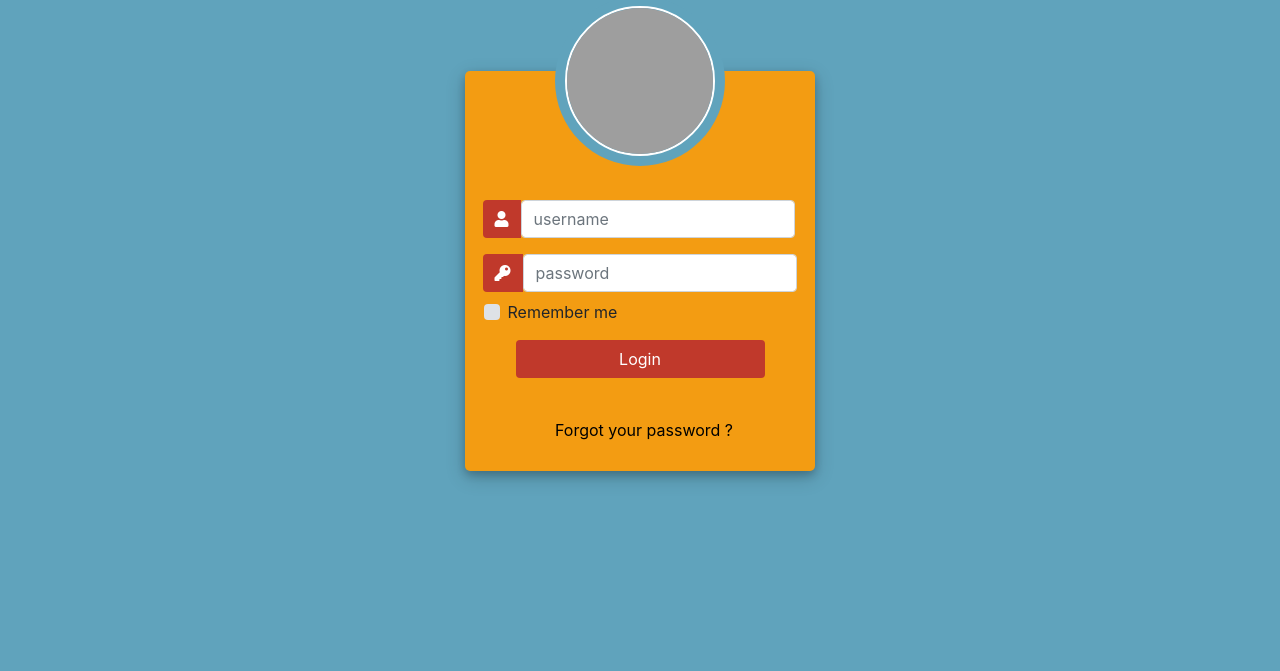
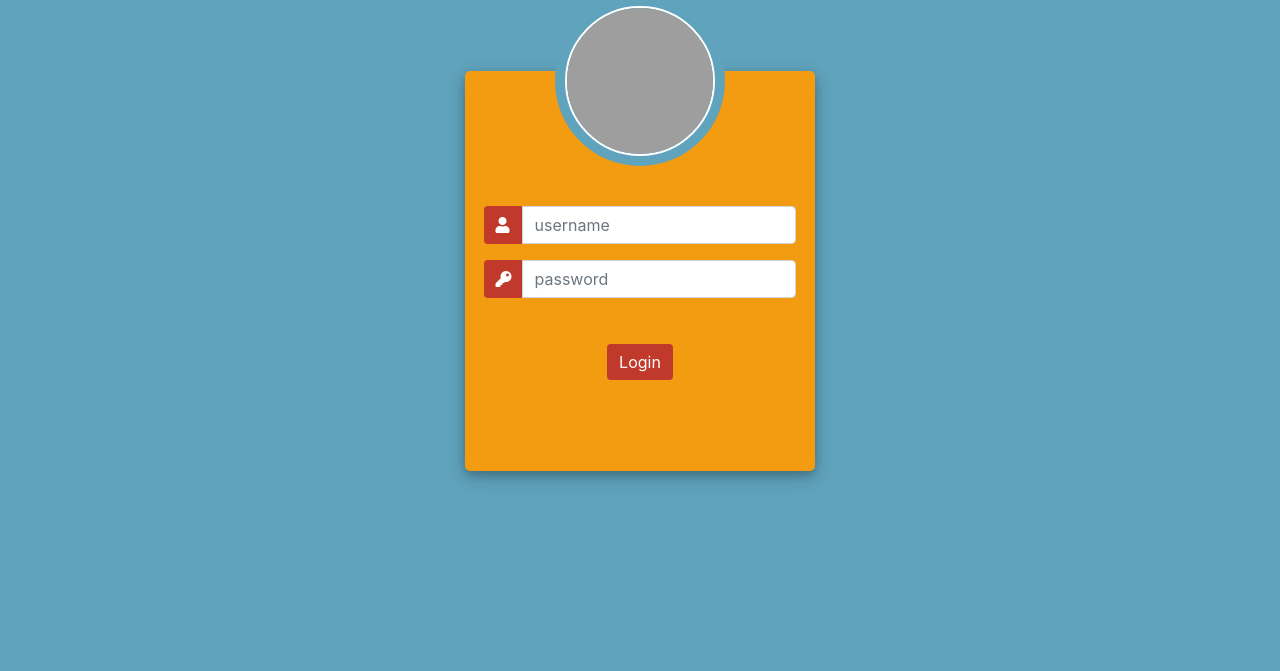
Before and after one commit to KevinvonBallmoos/Modul_133_CarRental_Website, a Django app: page /accounts/login/ in a window 1280 px wide; the page is wider, and only the part inside the window is pictured. Shown: the part 211-882 px from the top of that part. Run offline with Django 3.2, Linux system fonts and the light colour scheme; some libraries are stand-ins or nearby versions; grey boxes are pictures that could not be loaded.

Commit message:
login done

```diff
--- a/project_car_rental/urls.py
+++ b/project_car_rental/urls.py
@@ -22,8 +22,8 @@ from . import views
 urlpatterns = [
     path('admin/', admin.site.urls),
     path('accounts/', include('django.contrib.auth.urls')),
-    path('accounts/signup', views.signup, name='signup'),
-    path('login', views.login, name='login'),
+    path('accounts/signup', views.signup_view, name='signup'),
+    path('login', views.login_view, name='login'),
     path('', views.home, name='home'),
     path('cars', include('cars.urls')),
     path('map', include('map.urls')),
--- a/templates/registration/login.html
+++ b/templates/registration/login.html
@@ -1,6 +1,5 @@
 {% load static %}
 
-<html lang="en">
 <head>
     <meta charset="UTF-8">
     <link rel="stylesheet" href="{% static 'css/login.css' %}">
@@ -11,7 +10,8 @@
     <title>Login</title>
 </head>
 
-<body>
+{% block content %}
+
     <!-- navbar -->
     <nav class="navbar navbar-expand-lg navbar-light bg-light" style="width:auto">
         <a class="navbar-brand" href="{% url 'home' %}" style="margin-left: 120px; font-size: 25px; font-weight: bold ">AutoRent</a>
@@ -29,6 +29,7 @@
                     <h4 style="margin-left: 650px"><a href="{% url 'signup' %}" style="color: black;">Sign Up</a></h4>
                 </li>
             </ul>
+        </div>
     </nav>
 
     <!-- login file -->
@@ -41,45 +42,46 @@
                              class="brand_logo" alt="Logo">
                     </div>
                 </div>
+
+
                 <div class="d-flex justify-content-center form_container">
-                <form>
+                    <form method="post">
+                        {% csrf_token %}
                         <div class="input-group mb-3">
                             <div class="input-group-append">
-                            <span class="input-group-text"><i class="fas fa-user"></i></span>
+                                <span class="input-group-text"><i class="fas fa-user" style="width: 14px;"></i></span>
                             </div>
-                        <label style="height: 30px;">
-                            <input type="text" name="" class="form-control input_user" value=""
-                                   placeholder="username">
-                        </label>
+                            <label for="{{ form.username.id_for_label }}" style="height: 30px;"></label>
+                            <input type="text" class="form-control input_user"
+                                   id="{{ form.username.id_for_label }}"
+                                   placeholder="username" name="{{ form.username.html_name }}" required>
+                            {% if form.username.errors %}
+                                <small class="form-text text-alert">{{ form.username.errors.0 }}</small>
+                            {% endif %}
                         </div>
                         <div class="input-group mb-2">
                             <div class="input-group-append">
-                            <span class="input-group-text"><i class="fas fa-key"></i></span>
+                                <span class="input-group-text"><i class="fas fa-key" style="width: 14px" ;></i></span>
                             </div>
-                        <label style="height: 30px;">
-                            <input type="password" name="" class="form-control input_pass" value=""
-                                   placeholder="password">
-                        </label>
-                    </div>
-                    <div class="form-group">
-                        <div class="custom-control custom-checkbox">
-                            <input type="checkbox" class="custom-control-input" id="customControlInline">
-                            <label class="custom-control-label" for="customControlInline">Remember me</label>
-                        </div>
+                            <label for="{{ form.password.id_for_label }}" style="height: 30px"></label>
+                            <input type="password" class="form-control input_pass"
+                                   id="{{ form.password.id_for_label }}"
+                                   placeholder="password" name="{{ form.password.html_name }}" required>
+                            {% if form.password.errors %}
+                                <small class="form-text text-alert">{{ form.password.errors.0 }}</small>
+                            {% endif %}
                         </div>
                         <div class="d-flex justify-content-center mt-3 login_container">
-                        <button type="button" name="button" class="btn login_btn">Login</button>
+                            <button type="submit" name="button" class="btn btn-primary"
+                                    style=" margin-bottom: 40px; margin-top: 30px; width: max-content; background-color: #c0392b; border: #c0392b">
+                                Login
+                            </button>
                         </div>
                     </form>
-            </div>
-
-            <div class="mt-4">
-                <div class="d-flex justify-content-center links">
-                    <a href="#" class="ml-2"; style="color: black;">Forgot your password ?</a>
                 </div>
             </div>
         </div>
     </div>
-</div>
-</body>
-</html>
+
+
+{% endblock %}
--- a/templates/registration/signup.html
+++ b/templates/registration/signup.html
@@ -84,7 +84,7 @@
                                                                       style="width: 14px;"></i></span>
                                 </div>
                                 <label style="height: 30px;">
-                                    <input type="password" name="" class="form-control" value=""
+                                    <input type="text" name="" class="form-control" value=""
                                            placeholder="email">
                                 </label>
                             </div>
@@ -135,7 +135,7 @@
                         </div>
                     </div>
                     <div class="d-flex justify-content-center mt-3 login_container">
-                        <button type="button" name="button" class="btn login_btn" style="width: max-content">Sign Up
+                        <button type="submit" name="button" class="btn btn-info" style="width: max-content; background-color: #c0392b; border: #c0392b">Sign Up
                         </button>
                     </div>
                 </form>
```
Also changed, not shown: project_car_rental/views.py (+23 -4 lines), templates/base_home/home.html (+20 -22 lines). Lines whose indentation alone changed are shown as unchanged.
